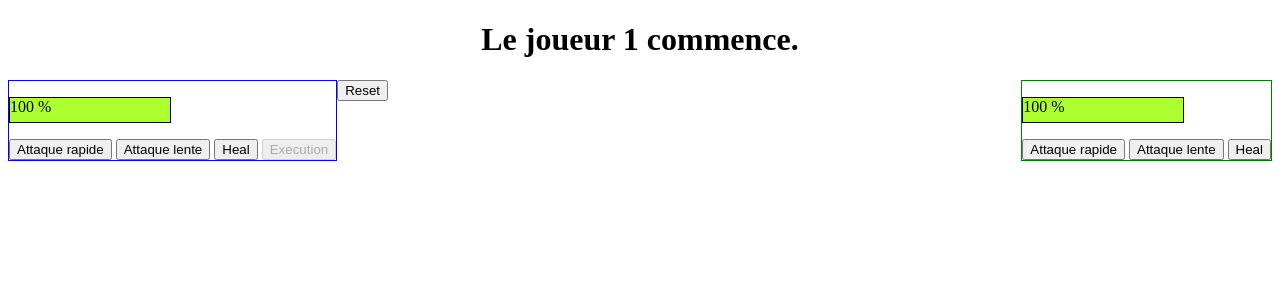
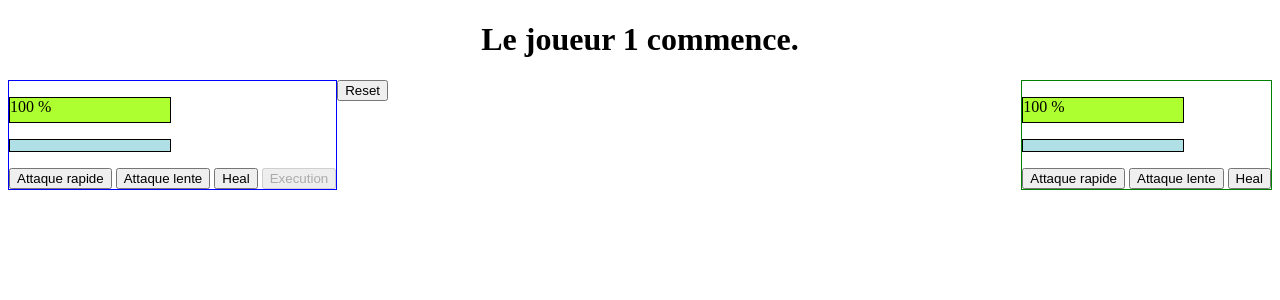
Before and after one commit to SacleuxBenoit/test-js, a PHP site: page /Game/game.html in a window 1280 px wide. Shown: the top 300 px of the page. Run offline with PHP 8.4, Linux system fonts and the light colour scheme.

Commit message:
create paragraph with class = mana for P1 && P2 :arrow_right: game.html, add the css for the mana :arrow_right: style.css, correction of misspelling :arrow_right: firstPlayer.js && secondPlayer.js

```diff
--- a/game-1v1-2D/Game/game.html
+++ b/game-1v1-2D/Game/game.html
@@ -14,6 +14,7 @@
     <div id="player1">
         <p id="pseudoP1"></p>
         <p class="life" id="showLifeP1"></p>
+        <p class="mana" id="showManaP1"></p>
         <button onclick="quickAttackP1()" id="disabledQuickAttackP1">Attaque rapide</button>
         <button onclick="slowAttackP1()" id="disabledSlowAttackP1">Attaque lente</button>
         <button onclick="healP1()" id="disabledHealP1">Heal</button>
@@ -22,6 +23,7 @@
 
     <div id="player2">
         <p class="life" id="showLifeP2"></p>
+        <p class="mana" id="showManaP2"></p>
         <button onclick="quickAttackP2()" id="disabledQuickAttackP2">Attaque rapide</button>
         <button onclick="slowAttackP2()" id="disabledSlowAttackP2">Attaque lente</button>
         <button onclick="healP2()" id="disabledHealP2">Heal</button>
--- a/game-1v1-2D/js/firstPlayer.js
+++ b/game-1v1-2D/js/firstPlayer.js
@@ -17,7 +17,7 @@ function reduceLifeP1(min, max){
         buttonExecution.disabled = false
     }
     if(currentLifeP2 <= 0){
-        result.textContent = "Le joueur 1 à gagné.";
+        result.textContent = "Le joueur 1 a gagné.";
         disabledQuickAttackP1.disabled = true;
         disabledSlowAttackP1.disabled = true;
         disabledHealP1.disabled = true;
--- a/game-1v1-2D/js/secondPlayer.js
+++ b/game-1v1-2D/js/secondPlayer.js
@@ -14,7 +14,7 @@ function reduceLifeP2(min, max){
             showLifeP1.style.background = "red"
         }
         if(currentLifeP1 <= 0){
-            result.textContent = "Le joueur 2 à gagné.";
+            result.textContent = "Le joueur 2 a gagné.";
             disabledQuickAttackP2.disabled = true;
             disabledSlowAttackP2.disabled = true;
             disabledHealP2.disabled = true;
--- a/game-1v1-2D/style.css
+++ b/game-1v1-2D/style.css
@@ -1,14 +1,14 @@
-body{
-  /*  background-color: black;
-    color:white;
-    text-align: center;*/
-}
-
-
 .life{
     border: 1px solid black;
     background-color: greenyellow;
     height: 1.5rem;
+    width: 10rem;
+}
+
+.mana{
+    border: 1px solid black;
+    background-color: powderblue;
+    height: 0.7rem;
     width: 10rem;
 }
 
```
